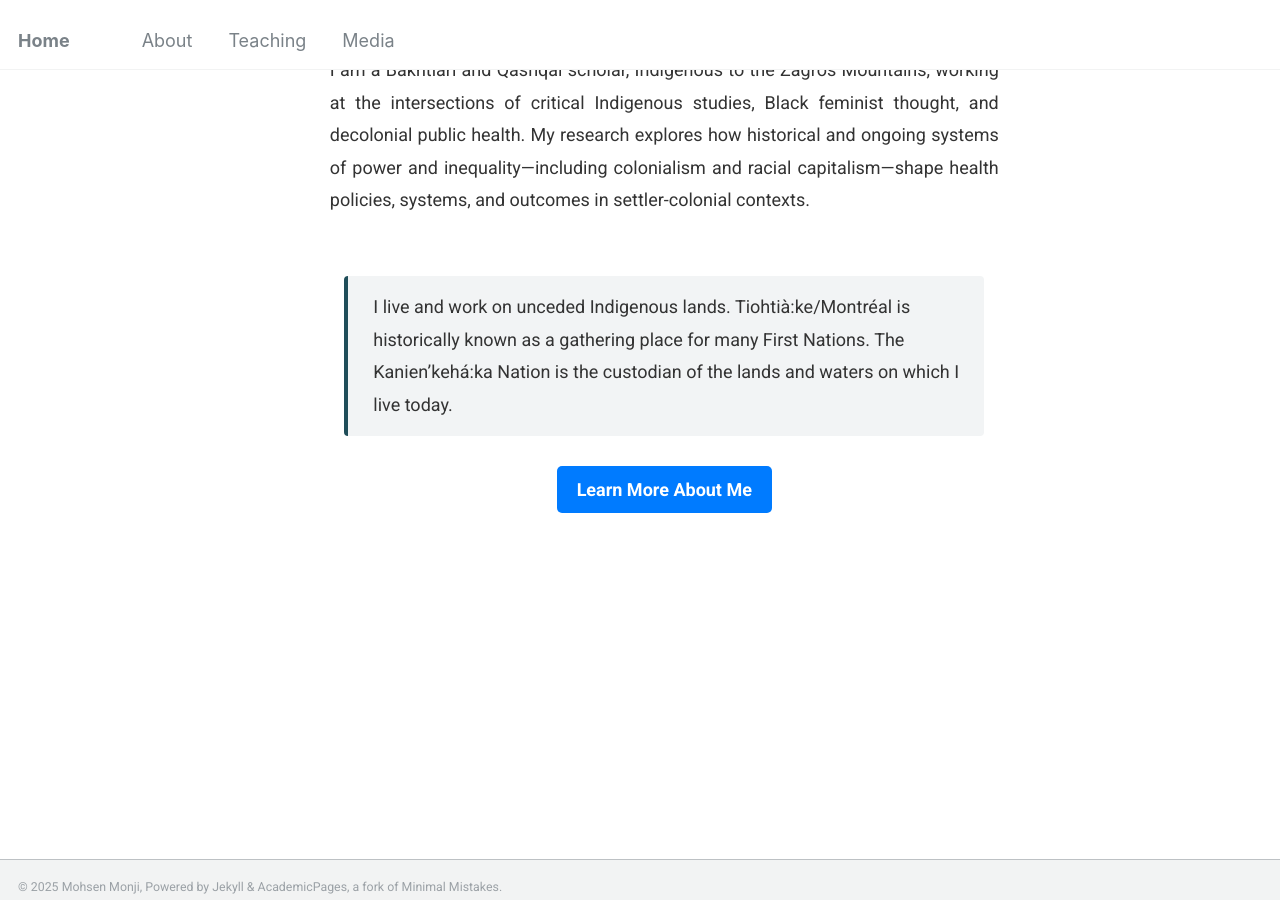
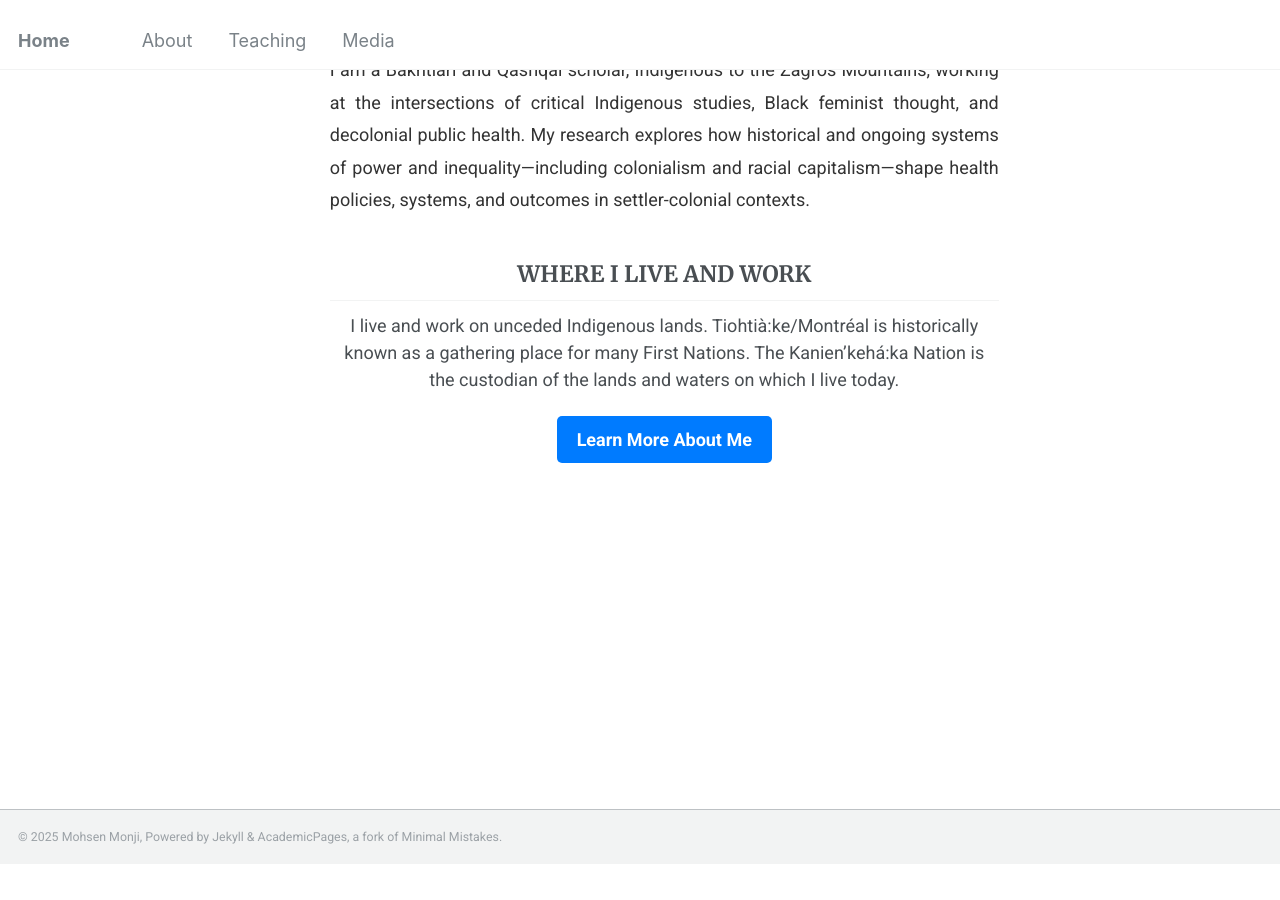
Before and after one commit to Mohsnmonji/mohsnmonji.github.io, a Jekyll site: the page built from _pages/front.md, in a window 1280 px wide and 900 px high, scrolled down 591 px. Built offline with Jekyll 4.4.1, drawn with Linux system fonts in a browser that asks for light colours; after the commit the page ends 1456 px from its top, so only the background shows below that; part of the change alters nothing that is shown.

Commit message:
Update front.md

```diff
--- a/_pages/front.md
+++ b/_pages/front.md
@@ -33,21 +33,15 @@ hide_avatar: true
 
 
 
-   <!-- Land Acknowledgment – subtle footer note -->
-  <div style="max-width:640px; margin:60px auto 30px auto;
-              padding:15px 25px;
-              background-color:#f2f4f5;  /* soft warm-grey */
-              border-left:4px solid #1f4d59;
-              border-radius:4px;
-              font-size:18px; color:#333;  /* match main text */
-              line-height:1.8;
-              text-align:left;">
-    <p style="margin:0;">
-      I live and work on unceded Indigenous lands. Tiohtià:ke/Montréal is historically known as a
-      gathering place for many First Nations. The Kanien’kehá:ka Nation is the custodian of the
-      lands and waters on which I live today.
-    </p>
-  </div>
+   <!-- CARD : LAND ACKNOWLEDGMENT -->
+<div class="about-card">
+  <h2>WHERE I LIVE AND WORK</h2>
+  <p>
+    I live and work on unceded Indigenous lands. Tiohtià:ke/Montréal is historically known as a
+    gathering place for many First Nations. The Kanien’kehá:ka Nation is the custodian of the
+    lands and waters on which I live today.
+  </p>
+</div>
 
 <!-- Button -->
   <div style="margin-bottom:20px;">
```
